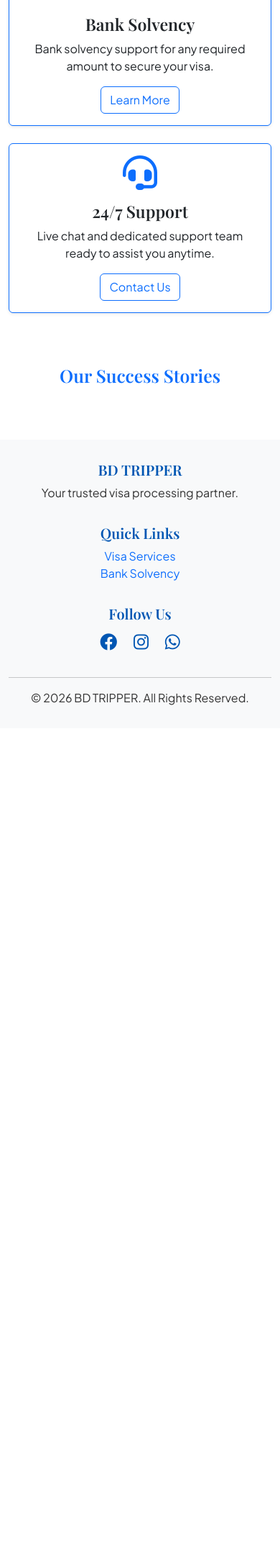
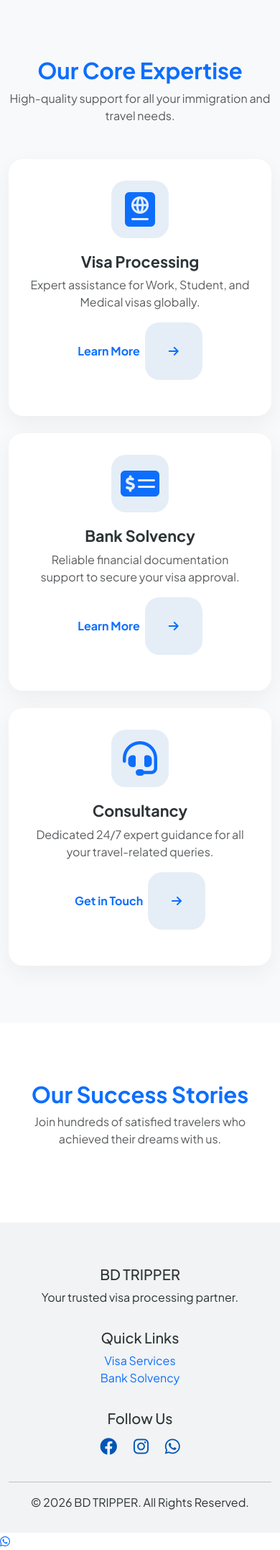
Before and after one commit to imranislam7221-commits/bdtrippers, a PHP site: page / in a window 390 px wide. Shown: the part 946-3100 px from the top of the page at 72% size. Before the commit the page ends 1926 px from the top, so only its background shows below. Run offline with PHP 8.4, Linux system fonts and the light colour scheme; some libraries are stand-ins or nearby versions; some web fonts are replaced.

Commit message:
Deploying to gh-pages from @ imranislam7221-commits/bdtrippers@79a121f65c11eb6036041763d41c6307f432302b 🚀

```diff
--- a/assets/css/style.css
+++ b/assets/css/style.css
@@ -1,210 +1,142 @@
 /* Define CSS Variables for a cohesive Blue & White theme */
 :root {
-    --primary: #0056b3;     /* BD Tripper Blue */
-    --accent: #004494;      /* Darker Blue */
-    --light-bg: #ffffff;
-    --text-main: #333333;
+    --primary: #0056b3;
+    --accent: #004494;
+    --secondary: #e63946;
+    --light-bg: #f8f9fa;
+    --white: #ffffff;
+    --text-main: #2d3436;
+    --text-muted: #636e72;
     --font-heading: 'Playfair Display', serif;
     --font-body: 'Plus Jakarta Sans', sans-serif;
     --transition-smooth: all 0.3s cubic-bezier(0.25, 0.8, 0.25, 1);
+    --shadow-subtle: 0 10px 30px rgba(0, 0, 0, 0.05);
+    --shadow-medium: 0 15px 35px rgba(0, 0, 0, 0.1);
 }
 
 body {
     font-family: var(--font-body);
     color: var(--text-main);
-    background-color: var(--light-bg);
+    background-color: var(--white);
     -webkit-font-smoothing: antialiased;
+    overflow-x: hidden;
 }
 
-h1, h2, h3, h4, h5, h6, .display-4 {
-    font-family: var(--font-heading);
-    color: var(--primary);
+section {
+    padding: 80px 0;
 }
 
-/* Custom Navbar Styles */
-.custom-navbar {
-    background-color: var(--primary);
-    padding: 15px 0;
+/* Animations */
+@keyframes fadeInUp {
+    from { opacity: 0; transform: translateY(30px); }
+    to { opacity: 1; transform: translateY(0); }
 }
 
-.brand-logo {
-    font-family: var(--font-heading);
-    font-weight: 700;
-    color: #ffffff !important;
-    font-size: 1.6rem;
-    letter-spacing: 0.5px;
+.animate-fade-up {
+    animation: fadeInUp 0.8s ease-out forwards;
 }
 
-.brand-logo span {
-    color: #cce5ff;
+/* Hero Section Redesign */
+.hero-section {
+    position: relative;
+    background: linear-gradient(rgba(0, 86, 179, 0.85), rgba(0, 68, 148, 0.9)), url('https://images.unsplash.com/photo-1436491865332-7a61a109c05a?q=80&w=2070&auto=format&fit=crop') no-repeat center center/cover;
+    color: white;
+    padding: 160px 0;
+    text-align: center;
+    overflow: hidden;
 }
 
-/* 3-dot Mobile Menu Toggle Styling */
-.navbar-toggler {
-    border: none !important;
-    padding: 0 10px;
-}
-.navbar-toggler:focus {
-    box-shadow: none;
-    outline: none;
-}
-.fa-ellipsis-vertical {
-    color: #ffffff;
-    transition: transform 0.3s ease;
-}
-.navbar-toggler[aria-expanded="true"] .fa-ellipsis-vertical {
-    transform: rotate(90deg);
+.welcome-text {
+    font-size: 1.2rem;
+    color: #cce5ff;
+    font-weight: 600;
+    letter-spacing: 3px;
+    text-transform: uppercase;
+    display: inline-block;
+    margin-bottom: 15px;
 }
 
-/* Nav Link Styling */
-.custom-link {
-    color: rgba(255, 255, 255, 0.85) !important;
-    font-weight: 500;
-    margin: 0 12px;
-    position: relative;
-    padding: 8px 0 !important;
-    font-size: 1.05rem;
+.hero-section h1 {
+    font-size: 3.5rem;
+    line-height: 1.2;
+    margin-bottom: 20px;
 }
 
-.custom-link::after {
-    content: '';
-    position: absolute;
-    bottom: 2px;
-    left: 0;
-    width: 0%;
-    height: 2px;
-    background-color: #ffffff;
+.hero-section p.lead {
+    font-size: 1.25rem;
+    color: rgba(255, 255, 255, 0.9);
+    max-width: 700px;
+    margin: 0 auto 30px;
+}
+
+/* Modern Card Styling */
+.modern-card {
+    background: var(--white);
+    border: none !important;
+    border-radius: 20px;
+    padding: 30px;
+    transition: var(--transition-smooth);
+    box-shadow: var(--shadow-subtle);
+    height: 100%;
+}
+
+.modern-card:hover {
+    transform: translateY(-10px);
+    box-shadow: var(--shadow-medium);
+}
+
+.modern-card i {
+    background: rgba(0, 86, 179, 0.1);
+    width: 80px;
+    height: 80px;
+    line-height: 80px;
+    border-radius: 20px;
+    margin-bottom: 20px;
     transition: var(--transition-smooth);
 }
 
-.custom-link:hover::after {
-    width: 100%;
+.modern-card:hover i {
+    background: var(--primary);
+    color: white !important;
 }
 
-.custom-link:hover {
-    color: #ffffff !important;
-}
-
-/* Call to Action Button in Nav */
-.custom-btn-white {
-    background-color: #ffffff;
-    color: var(--primary) !important;
-    font-weight: 600;
-    border: none;
-    transition: var(--transition-smooth);
-    box-shadow: 0 4px 10px rgba(0, 0, 0, 0.1);
-}
-
-.custom-btn-white:hover {
-    background-color: #f8f9fa;
-    transform: translateY(-2px);
-    box-shadow: 0 6px 15px rgba(0, 0, 0, 0.15);
-}
-
-/* Mobile dropdown menu adjustments */
-@media (max-width: 991px) {
-    .navbar-collapse {
-        background-color: var(--accent);
-        padding: 15px;
-        border-radius: 8px;
-        margin-top: 15px;
-        box-shadow: 0 10px 20px rgba(0,0,0,0.1);
-        position: absolute;
-        width: 100%;
-        left: 0;
-        top: 100%;
-        z-index: 1000;
-    }
-    .custom-link {
-        margin: 10px 0;
-        display: block;
-        text-align: center;
-    }
-    .custom-btn-white {
-        margin-top: 10px;
-        display: block;
-        text-align: center;
-        width: auto !important;
-    }
-}
-
-/* WhatsApp Floating Button */
-.whatsapp-float {
-    position: fixed;
-    width: 60px;
-    height: 60px;
-    bottom: 40px;
-    right: 40px;
-    background-color: #25d366;
-    color: #FFF;
-    border-radius: 50px;
-    text-align: center;
-    font-size: 30px;
-    box-shadow: 2px 2px 3px #999;
-    z-index: 1000;
-    display: flex;
-    align-items: center;
-    justify-content: center;
-    text-decoration: none;
+/* Success Gallery Styling */
+.gallery-card {
+    border-radius: 15px;
+    overflow: hidden;
+    box-shadow: var(--shadow-subtle);
     transition: var(--transition-smooth);
 }
 
-.whatsapp-float:hover {
-    background-color: #128c7e;
-    color: #FFF;
-    transform: scale(1.1);
+.gallery-card:hover {
+    transform: scale(1.03);
 }
 
-.whatsapp-float i {
-    margin-top: 2px;
+.gallery-card img {
+    height: 250px;
+    object-fit: cover;
 }
 
-/* Pulse animation */
-.whatsapp-float {
-    animation: pulse-green 2s infinite;
+/* Button Refinement */
+.btn-primary {
+    background-color: var(--primary);
+    border-color: var(--primary);
+    padding: 12px 30px;
+    font-weight: 600;
+    border-radius: 12px;
+    transition: var(--transition-smooth);
 }
 
-@keyframes pulse-green {
-    0% { transform: scale(0.95); box-shadow: 0 0 0 0 rgba(37, 211, 102, 0.7); }
-    70% { transform: scale(1); box-shadow: 0 0 0 15px rgba(37, 211, 102, 0); }
-    100% { transform: scale(0.95); box-shadow: 0 0 0 0 rgba(37, 211, 102, 0); }
+.btn-primary:hover {
+    background-color: var(--accent);
+    transform: translateY(-2px);
+    box-shadow: 0 5px 15px rgba(0, 86, 179, 0.3);
 }
 
-@media (max-width: 991px) {
-    .whatsapp-float {
-        bottom: 20px;
-        right: 20px;
-        width: 50px;
-        height: 50px;
-        font-size: 25px;
-    }
-}
-
-.hero-section {
-    background-color: #0056b3;
-    color: white;
-    padding: 100px 0;
-    text-align: center;
-}
-.welcome-text {
-    font-size: 2.2rem;
-    color: #cce5ff; /* Light blue color for elegance */
-    font-weight: 500;
-    font-style: italic;
-    letter-spacing: 2px;
-    text-transform: uppercase;
-}
-.hero-section p.lead {
-    font-size: 1.5rem; /* Lead text boro kora holo */
-}
-.hassle-text {
-    font-size: 2rem; /* Hassle likha ta 1.25x (pray) boro kora holo */
-    font-weight: 800;
-}
+/* Footer & Social */
 .footer {
-    background-color: #f8f9fa;
-    padding: 30px 0;
-    margin-top: 50px;
+    background-color: #f1f3f5;
+    padding: 60px 0 30px;
 }
 .social-icons a {
     color: #0056b3;
--- a/index.html
+++ b/index.html
@@ -103,44 +103,47 @@
     </script>
 <!-- Hero Section -->
 <section class="hero-section">
-    <div class="container">
-        <h2 class="welcome-text mb-2">Welcome Here</h2>
-        <h1 class="display-4 fw-bold">Travel with Ease</h1>
-        <p class="lead"><span class="hassle-text">Hassle</span>-free Visa Processing & Bank Solvency Support for Any Country.</p>
-        <a href="services.html" class="btn btn-light btn-lg mt-3">Explore Services</a>
+    <div class="container animate-fade-up">
+        <span class="welcome-text">Your Trusted Travel Partner</span>
+        <h1 class="display-3 fw-bold">Simplifying Your Global <br class="d-none d-lg-block"> Journey Today</h1>
+        <p class="lead">Premium Visa Processing & Bank Solvency Support tailored for your dreams. Fast, reliable, and transparent.</p>
+        <div class="d-flex gap-3 justify-content-center mt-4">
+            <a href="services.html" class="btn btn-light btn-lg rounded-pill px-4 fw-600">Explore Services</a>
+            <a href="contact.html" class="btn btn-outline-light btn-lg rounded-pill px-4">Contact Us</a>
+        </div>
     </div>
 </section>
 
-<!-- Features Section -->
-<section class="container my-5">
-    <div class="row text-center">
-        <div class="col-md-4 mb-4">
-            <div class="card h-100 shadow-sm border-primary">
-                <div class="card-body">
-                    <i class="fas fa-passport fa-3x text-primary mb-3"></i>
-                    <h3 class="card-title">Visa Processing</h3>
-                    <p class="card-text">Work, Student, and Medical visas for any country worldwide.</p>
-                    <a href="services.html" class="btn btn-outline-primary">Learn More</a>
+<!-- Features/Services Section -->
+<section class="bg-light">
+    <div class="container">
+        <div class="text-center mb-5 animate-fade-up">
+            <h2 class="display-5 fw-bold text-primary">Our Core Expertise</h2>
+            <p class="text-muted">High-quality support for all your immigration and travel needs.</p>
+        </div>
+        <div class="row g-4">
+            <div class="col-md-4 animate-fade-up" style="animation-delay: 0.1s;">
+                <div class="modern-card text-center">
+                    <i class="fas fa-passport fa-3x text-primary"></i>
+                    <h3 class="fw-bold h4">Visa Processing</h3>
+                    <p class="text-muted">Expert assistance for Work, Student, and Medical visas globally.</p>
+                    <a href="services.html" class="text-primary text-decoration-none fw-bold">Learn More <i class="fas fa-arrow-right ms-1"></i></a>
                 </div>
             </div>
-        </div>
-        <div class="col-md-4 mb-4">
-            <div class="card h-100 shadow-sm border-primary">
-                <div class="card-body">
-                    <i class="fas fa-money-check-alt fa-3x text-primary mb-3"></i>
-                    <h3 class="card-title">Bank Solvency</h3>
-                    <p class="card-text">Bank solvency support for any required amount to secure your visa.</p>
-                    <a href="solvency.html" class="btn btn-outline-primary">Learn More</a>
+            <div class="col-md-4 animate-fade-up" style="animation-delay: 0.2s;">
+                <div class="modern-card text-center">
+                    <i class="fas fa-money-check-alt fa-3x text-primary"></i>
+                    <h3 class="fw-bold h4">Bank Solvency</h3>
+                    <p class="text-muted">Reliable financial documentation support to secure your visa approval.</p>
+                    <a href="solvency.html" class="text-primary text-decoration-none fw-bold">Learn More <i class="fas fa-arrow-right ms-1"></i></a>
                 </div>
             </div>
-        </div>
-        <div class="col-md-4 mb-4">
-            <div class="card h-100 shadow-sm border-primary">
-                <div class="card-body">
-                    <i class="fas fa-headset fa-3x text-primary mb-3"></i>
-                    <h3 class="card-title">24/7 Support</h3>
-                    <p class="card-text">Live chat and dedicated support team ready to assist you anytime.</p>
-                    <a href="contact.html" class="btn btn-outline-primary">Contact Us</a>
+            <div class="col-md-4 animate-fade-up" style="animation-delay: 0.3s;">
+                <div class="modern-card text-center">
+                    <i class="fas fa-headset fa-3x text-primary"></i>
+                    <h3 class="fw-bold h4">Consultancy</h3>
+                    <p class="text-muted">Dedicated 24/7 expert guidance for all your travel-related queries.</p>
+                    <a href="contact.html" class="text-primary text-decoration-none fw-bold">Get in Touch <i class="fas fa-arrow-right ms-1"></i></a>
                 </div>
             </div>
         </div>
@@ -148,9 +151,12 @@
 </section>
 
 <!-- Visa Success Gallery -->
-<section class="container my-5">
-    <h2 class="text-center text-primary mb-4">Our Success Stories</h2>
-    <div class="row">
+<section class="container">
+    <div class="text-center mb-5">
+        <h2 class="display-5 fw-bold text-primary">Our Success Stories</h2>
+        <p class="text-muted">Join hundreds of satisfied travelers who achieved their dreams with us.</p>
+    </div>
+    <div class="row g-4">
             </div>
 </section>
 
```
